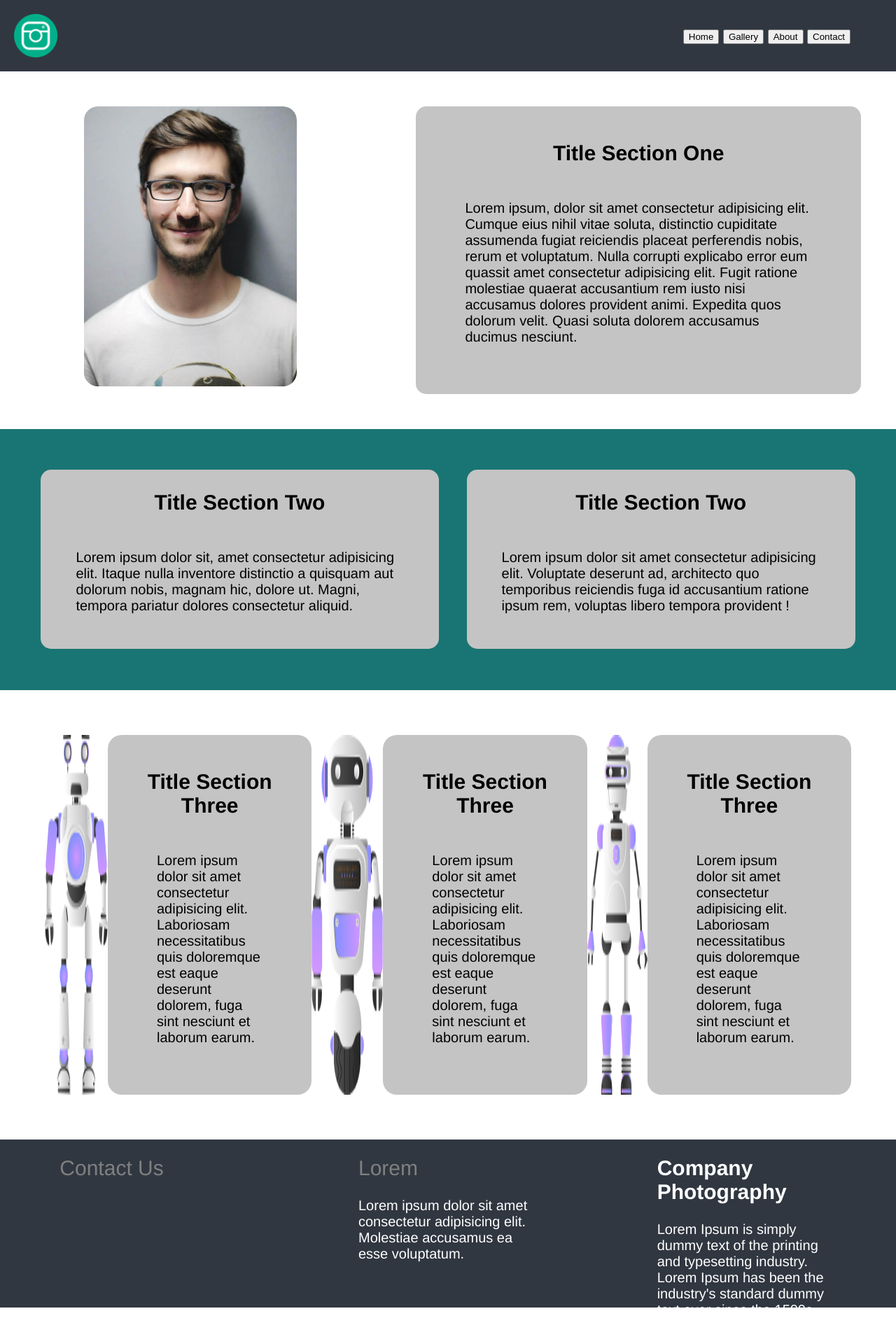
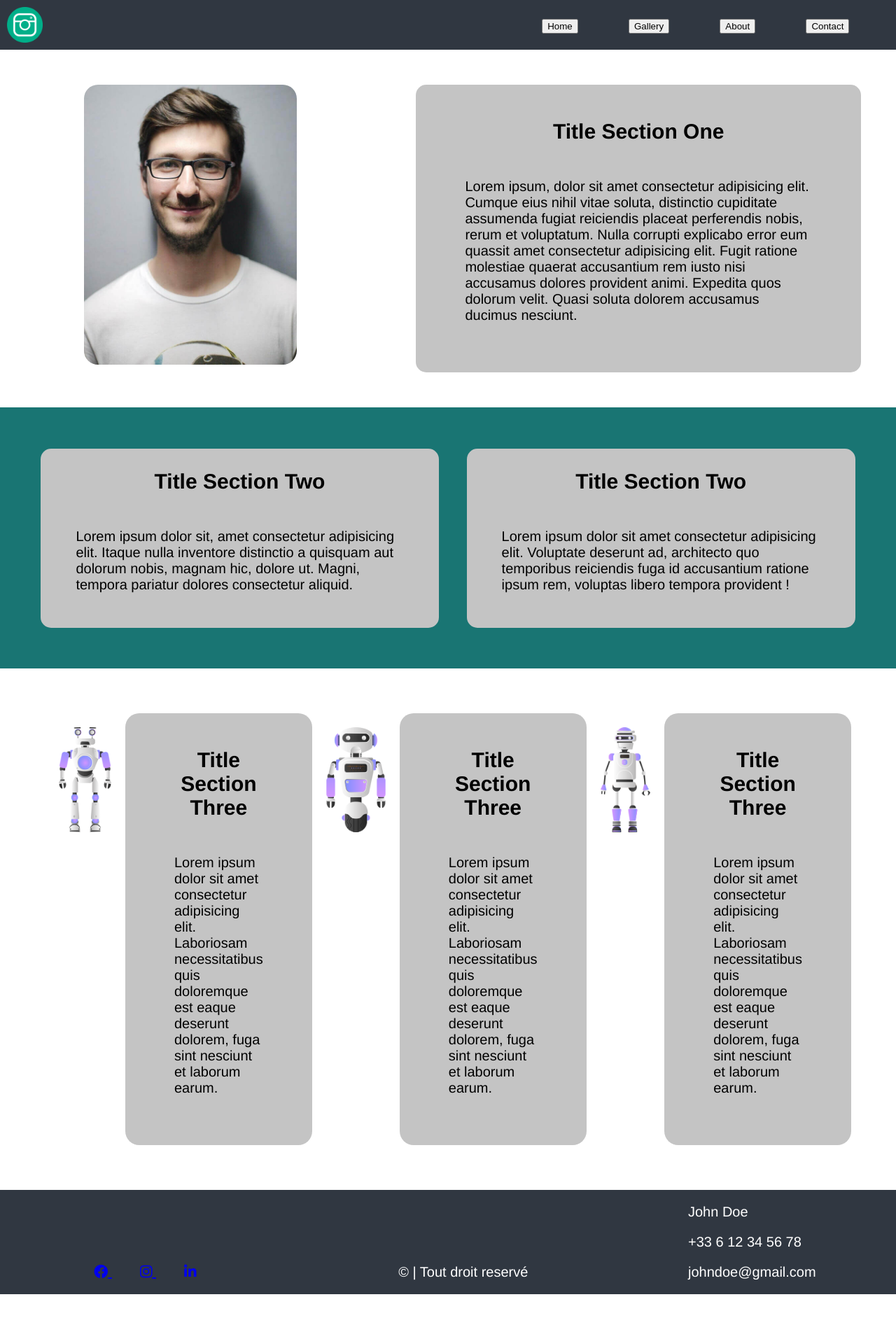
Before and after one commit to FlowNight/Landing-Page_Freelance, a plain HTML site: page index.html in a window 1280 px wide. Shown: the whole page at 70% size. After the commit the page ends 1849 px from the top, so only its background shows below. Drawn offline with Linux system fonts and the light colour scheme.

Commit message:
Final update

```diff
--- a/assets/scss/styles.scss
+++ b/assets/scss/styles.scss
@@ -16,30 +16,31 @@ header {
     background-color: var(--primary);
     display: flex;
     justify-content: space-between;
-<<<<<<< HEAD
     align-items: center;
-    padding-right: 45px;
-=======
->>>>>>> b512365f6fb2120a0e6156e7b359a6d43180a84e
 
     img {
-        padding: 1em;
-        max-width: 5%;
-        min-width: 5%;
+        padding: 0.5em;
+        max-width: 4%;
+        min-width: 4%;
     }
 
-    #button-bloc {
-        padding: 1em;
-        justify-content: space-between;
+    #button-bloc {}
+
+    #home {
+        margin-right: 5em;
     }
 
-    #home {}
+    #gallery {
+        margin-right: 5em;
+    }
 
-    #gallery {}
+    #about {
+        margin-right: 5em;
+    }
 
-    #about {}
-
-    #contact {}
+    #contact {
+        margin-right: 5em;
+    }
 }
 
 #section-one {
@@ -111,14 +112,19 @@ header {
 #section-three {
     padding: 5%;
     display: flex;
+    flex-flow: row nowrap;
     justify-content: space-around;
+
+    img {
+        padding: 1em;
+        max-width: 100px;
+        max-height: 150px;
+    }
 
     #s3-bloc-1 {
         background-color: var(--gray);
         padding: 1em;
         border-radius: 20px 20px 20px 20px;
-
-        #img {}
 
         #s3-title {
             text-align: center;
@@ -135,8 +141,6 @@ header {
         padding: 1em;
         border-radius: 20px 20px 20px 20px;
 
-        #img {}
-
         #s3-title {
             text-align: center;
             margin: 1em;
@@ -152,8 +156,6 @@ header {
         padding: 1em;
         border-radius: 20px 20px 20px 20px;
 
-        #img {}
-
         #s3-title {
             text-align: center;
             margin: 1em;
@@ -166,20 +168,26 @@ header {
 }
 
 footer {
+    display: flex;
     background-color: var(--primary);
-    display: flex;
+    color: white;
+    justify-content: space-around;
 
-    #img {}
+    #icon-logo {
+        padding: 1em;
+        margin: 1.5em;
+        align-self: flex-end;
 
-    #copyright {}
+        a {
+            margin-right: 2em;
+        }
+    }
 
-    #info {
-        #name {}
+    #copyright {
+        align-self: flex-end;
+    }
 
-        #phone {}
-
-        #e-mail {}
-    }
+    #info {}
 }
 
 // <--===== Tablette =====-->
@@ -191,7 +199,7 @@ footer {
         margin: 1em;
 
         img {
-            // text-align: center;
+            align-self: center;
         }
 
         #s1-bloc-p {
@@ -233,71 +241,22 @@ footer {
             margin: 2em;
         }
 
-        #img {
-            // text-align: center;
+        img {
+            align-self: center;
         }
     }
-
-<<<<<<< HEAD
-
-=======
-    footer {
-        // flex-direction: column wrap;
-        justify-content: space-between;
-    }
->>>>>>> b512365f6fb2120a0e6156e7b359a6d43180a84e
 }
 
+footer {
 
- #section_footer {
-             justify-content: space-around;
-            //position: absolute;
-            bottom: 0px;
-            height: 240px;
-            background-color:var(--primary);
-            color: white;
-            width: 100vw;
-        }
+    #icon-logo {
+        margin: 0;
+    }
 
-        .InnerSection {
-            float: left;
-            margin: 0 28px;
-            width: 20%;
-        }
+    #copyright {}
 
-        .InnerHeading {
-            font-weight: 500;
-            color: gray;
-        }
-
-        ol {
-            list-style: none;
-        }
-
-        li {
-            margin: 10px 0;
-        }
-
-        a {
-            color: white;
-            text-decoration: none;
-        }
-
-        a:hover {
-            color: blue;
-        }
-
-        .SocialIcon {
-            height: 28px;
-            border-radius: 7px;
-        }
-
-        #IconList {
-            display: flex;
-        }
-        #IconList li {
-            margin: 0 10px;
-        }
+    #info {}
+}
 
 // <--===== Mobile =====-->
 // @media all and (max-width: 375px) {}
--- a/index.html
+++ b/index.html
@@ -5,8 +5,9 @@
     <meta charset="UTF-8">
     <meta http-equiv="X-UA-Compatible" content="IE=edge">
     <meta name="viewport" content="width=device-width, initial-scale=1.0">
-    <!--Link FONT AWESOME ICON-->
-    <link rel="stylesheet"href="https://use.fontawesome.com/releases/v5.15.1/css/all.css"integrity="sha384-vp86vTRFVJgpjF9jiIGPEEqYqlDwgyBgEF109VFjmqGmIY/Y4HV4d3Gp2irVfcrp"crossorigin="anonymous"/>
+    <!-- Link FONT AWESOME ICON -->
+    <link rel="stylesheet" href="https://use.fontawesome.com/releases/v5.15.1/css/all.css"
+        integrity="sha384-vp86vTRFVJgpjF9jiIGPEEqYqlDwgyBgEF109VFjmqGmIY/Y4HV4d3Gp2irVfcrp" crossorigin="anonymous" />
 
     <!-- Link CSS -->
     <link rel="stylesheet" href="/assets/scss/styles.css">
@@ -18,10 +19,10 @@
     <header>
         <img src="assets/img/logo.png" alt="logo">
         <div id="button-bloc">
-            <button id="home">Home</button>
-            <button id="gallery">Gallery</button>
-            <button id="about">About</button>
-            <button id="contact">Contact</button>
+            <button id="home"> Home </button>
+            <button id="gallery"> Gallery </button>
+            <button id="about"> About </button>
+            <button id="contact"> Contact </button>
         </div>
     </header>
 
@@ -41,32 +42,33 @@
     <section id="section-two">
         <div id="s2-bloc-1">
             <h1 id="s2-title"> Title Section Two </h1>
-            <p id="s2-p1">Lorem ipsum dolor sit, amet consectetur adipisicing elit. Itaque nulla inventore distinctio a
+            <p id="s2-p1"> Lorem ipsum dolor sit, amet consectetur adipisicing elit. Itaque nulla inventore distinctio a
                 quisquam aut dolorum nobis, magnam hic, dolore ut. Magni, tempora pariatur dolores consectetur aliquid.
             </p>
         </div>
         <div id="s2-bloc-2">
             <h1 id="s2-title"> Title Section Two </h1>
-            <p id="s2-p2">Lorem ipsum dolor sit amet consectetur adipisicing elit. Voluptate deserunt ad, architecto quo
+            <p id="s2-p2"> Lorem ipsum dolor sit amet consectetur adipisicing elit. Voluptate deserunt ad, architecto
+                quo
                 temporibus reiciendis fuga id accusantium ratione ipsum rem, voluptas libero tempora provident ! </p>
         </div>
     </section>
 
     <section id="section-three">
-        <img src="./assets/img/p1.png" alt="s3-img-1">
+        <img src="assets/img/p1.png" alt="s3-img-1">
         <div id="s3-bloc-1">
             <h1 id="s3-title"> Title Section Three </h1>
             <p id="s3-p1"> Lorem ipsum dolor sit amet consectetur adipisicing elit. Laboriosam necessitatibus quis
                 doloremque est eaque deserunt dolorem, fuga sint nesciunt et laborum earum.
             </p>
         </div>
-        <img src="./assets/img/p2.png" alt="s3-img-2">
+        <img src="assets/img/p2.png" alt="s3-img-2">
         <div id="s3-bloc-2">
             <h1 id="s3-title"> Title Section Three </h1>
             <p id="s3-p2"> Lorem ipsum dolor sit amet consectetur adipisicing elit. Laboriosam necessitatibus quis
                 doloremque est eaque deserunt dolorem, fuga sint nesciunt et laborum earum. </p>
         </div>
-        <img src="./assets/img/p3.png" alt="s3-img-3">
+        <img src="assets/img/p3.png" alt="s3-img-3">
         <div id="s3-bloc-3">
             <h1 id="s3-title"> Title Section Three </h1>
             <p id="s3-p3"> Lorem ipsum dolor sit amet consectetur adipisicing elit. Laboriosam necessitatibus quis
@@ -74,54 +76,27 @@
         </div>
     </section>
 
-    <footer id="section_footer">
-
-        <div class="InnerSection">
-            <h2 class="InnerHeading">Contact Us</h2>
-            <ol id='IconList'>
-                <li>
-                    <a href="#" target="_blank">
-                       <i class="fab fa-facebook"></i>
-                    </a>
-                </li>
-                <li>
-                    <a href="#" target="_blank">
-                        <i class="fab fa-twitter"></i>
-                    </a>
-                </li>
-                <li>
-                    <a href="#" target="_blank">
-                       <i class="fab fa-linkedin-in"></i>
-                    </a>
-                </li>
-
-            </ol>
+    <footer>
+        <div id="icon-logo">
+            <a href="#" alt="Facebook">
+                <i class="fab fa-facebook"></i>
+            </a>
+            <a href="#" alt="Instagram">
+                <i class="fab fa-instagram"></i>
+            </a>
+            <a href="#" alt="LinkedIn">
+                <i class="fab fa-linkedin-in"></i>
+            </a>
         </div>
 
+        <p id="copyright"> &copy; | Tout droit reservé </p>
 
-
-
-
-        <div class="InnerSection">
-            <h2 class="InnerHeading">Lorem</h2>
-           <p>Lorem ipsum dolor sit amet consectetur adipisicing elit.
-               Molestiae accusamus ea esse voluptatum.</p>
-            </ol>
+        <div id="info">
+            <p id="name"> John Doe </p>
+            <p id="phone"> +33 6 12 34 56 78 </p>
+            <p id="e-mail"> johndoe@gmail.com </p>
         </div>
-
-<div class="InnerSection">
-
-            <h2>Company Photography</h2>
-            <p>Lorem Ipsum is simply dummy text of the printing and typesetting industry.
-                Lorem Ipsum has been the
-            industry's standard dummy text ever since the 1500s.</p>
-
-        </div>
-
-
-
     </footer>
-
 </body>
 
 </html>
```
Also changed, not shown: assets/scss/styles.css, 1 other file.
